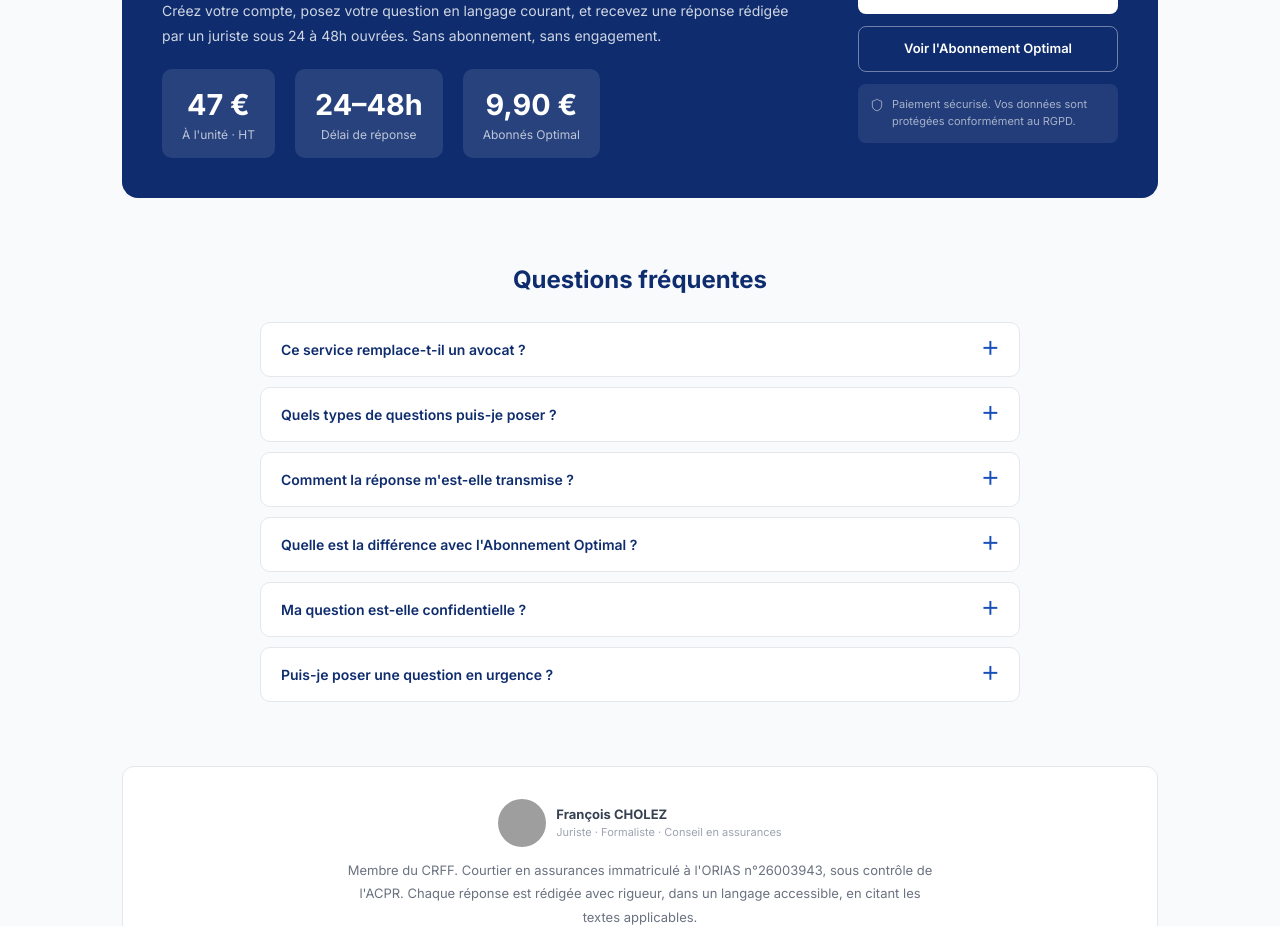
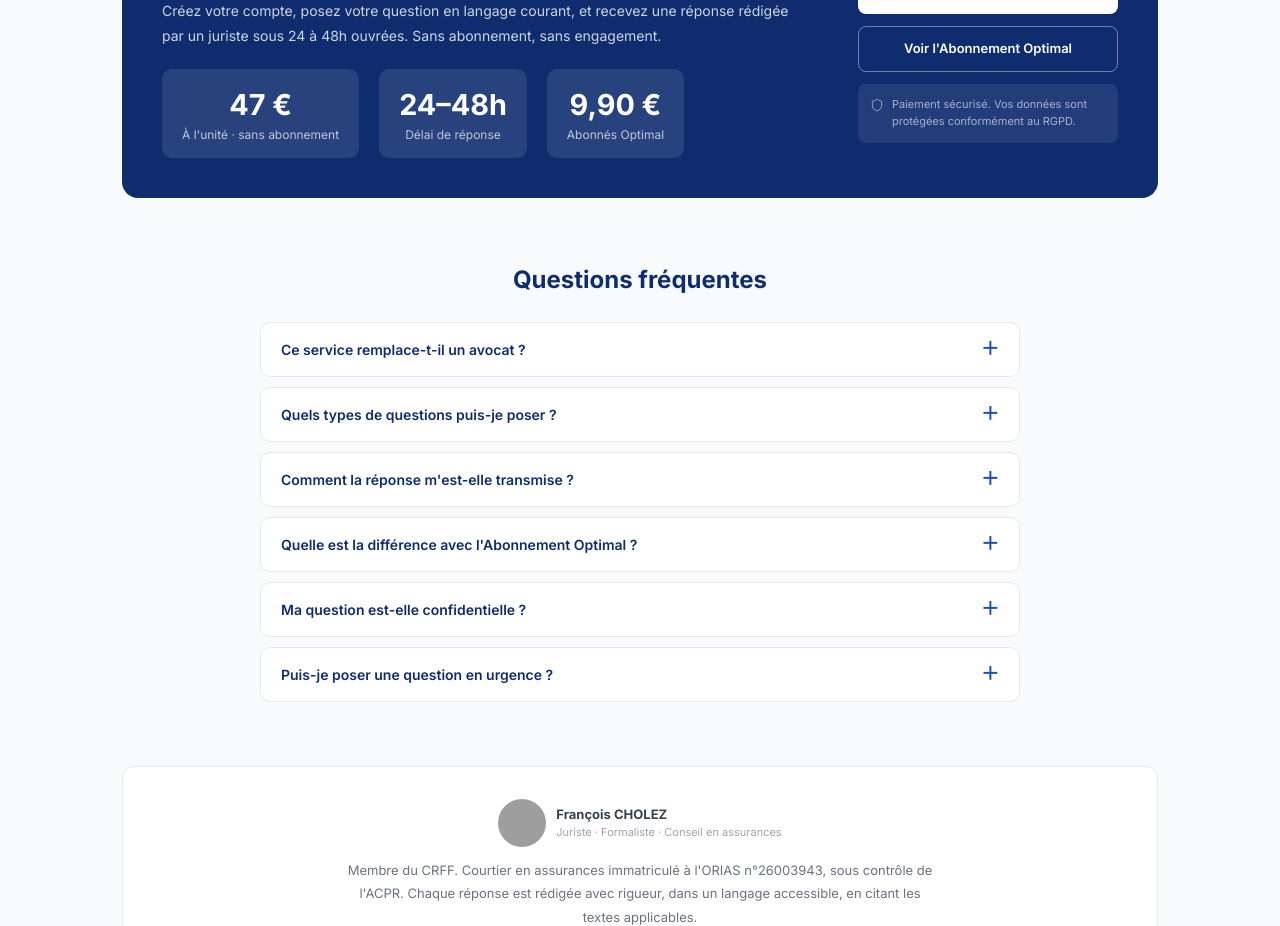
Before and after one commit to SYPA-ASSO/docutheque-next, a Next.js app: page /information-sur-vos-droits in a window 1280 px wide. Shown: the part 2609-3535 px from the top of the page. Built offline with nearby package versions, Linux system fonts and the light colour scheme; grey boxes are pictures that could not be loaded.

Commit message:
Information droits : retrait mention HT

```diff
--- a/app/information-sur-vos-droits/page.tsx
+++ b/app/information-sur-vos-droits/page.tsx
@@ -330,7 +330,7 @@ export default function InformationDroits() {
               <div style={{display: 'flex', gap: '20px', flexWrap: 'wrap'}}>
                 <div style={{background: 'rgba(255,255,255,0.1)', borderRadius: '10px', padding: '14px 20px', textAlign: 'center'}}>
                   <p style={{color: 'white', fontSize: '1.8rem', fontWeight: '700', margin: 0}}>47 €</p>
-                  <p style={{color: 'rgba(255,255,255,0.7)', fontSize: '12px', margin: 0}}>À l'unité · HT</p>
+                  <p style={{color: 'rgba(255,255,255,0.7)', fontSize: '12px', margin: 0}}>À l'unité · sans abonnement</p>
                 </div>
                 <div style={{background: 'rgba(255,255,255,0.1)', borderRadius: '10px', padding: '14px 20px', textAlign: 'center'}}>
                   <p style={{color: 'white', fontSize: '1.8rem', fontWeight: '700', margin: 0}}>24–48h</p>
```
